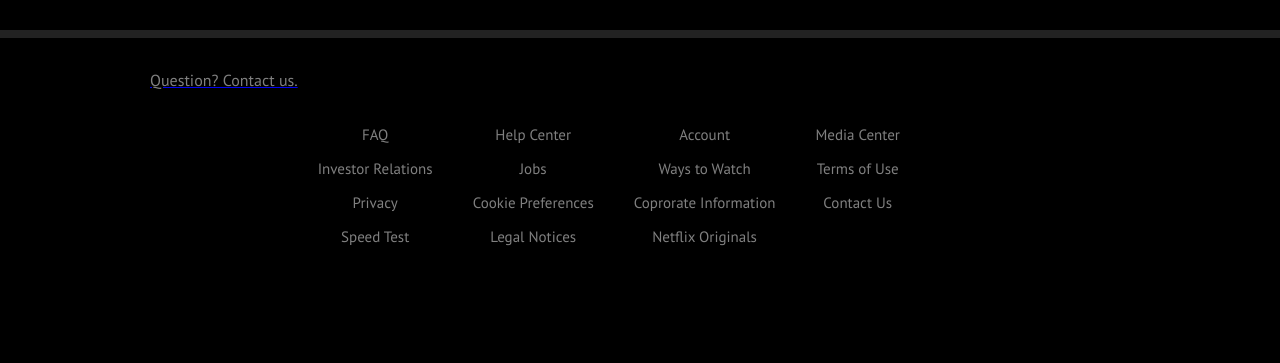
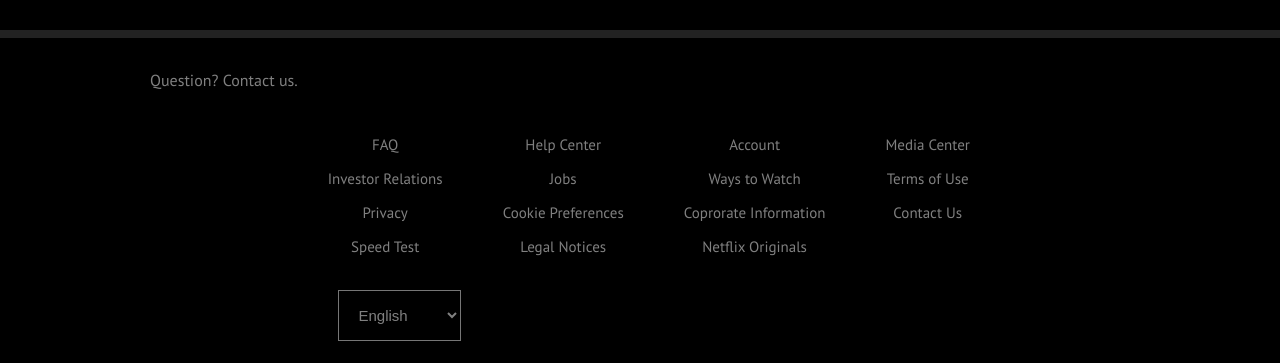
Before and after one commit to nNabakhteveli/Netflix-Clone, a React (Create React App) app: page / in a window 1280 px wide. Shown: the part 2120-2483 px from the top of the page. Before the commit the page ends 2401 px from the top, so only its background shows below. Built offline with nearby package versions, Linux system fonts and the light colour scheme.

Commit message:
Adding links for footer

```diff
--- a/src/App.css
+++ b/src/App.css
@@ -239,6 +239,7 @@
 .footer {
   display: flex;
   text-align: center;
+  padding-bottom: 50px;
 }
 
 .questions {
@@ -248,7 +249,16 @@
 }
 
 .firstFour, .secondFour, .thirdFour, .fourthFour {
-  padding: 20px;
+  padding: 30px;
   font-size: 15px;
   font-family: 'PT Sans', sans-serif;
 }
+
+.language{
+  padding: 15px;
+  font-size: 15px;
+  margin-top: 200px;
+  margin-left: -1200px;
+  color: grey;
+  background: black;
+}
--- a/src/App.js
+++ b/src/App.js
@@ -1,37 +1,43 @@
 import './App.css';
-
 
 function Footer(){
   return(
     <div className='footer'>
       <div>
-        <a href='#'><p className='questions' style={{textDecoration:'none', color: 'grey'}}>Question? Contact us.</p></a>
+        <a href='https://help.netflix.com/en/contactus' target='_blank' style={{textDecoration:'none', color: 'grey'}}><p className='questions'>Question? Contact us.</p></a>
       </div>
       <div className="firstFour">
-        <a href='#' style={{textDecoration:'none', color: 'grey'}}><p>FAQ</p></a>
-        <a href='#' style={{textDecoration:'none', color: 'grey'}}><p>Investor Relations</p></a>
-        <a href='#' style={{textDecoration:'none', color: 'grey'}}><p>Privacy</p></a>
-        <a href='#' style={{textDecoration:'none', color: 'grey'}}><p>Speed Test</p></a>
+        <a href='https://help.netflix.com/en/node/412' style={{textDecoration:'none', color: 'grey'}}><p>FAQ</p></a>
+        <a href='https://ir.netflix.net/ir-overview/profile/default.aspx' style={{textDecoration:'none', color: 'grey'}}><p>Investor Relations</p></a>
+        <a href='https://help.netflix.com/legal/privacy' style={{textDecoration:'none', color: 'grey'}}><p>Privacy</p></a>
+        <a href='https://fast.com/' style={{textDecoration:'none', color: 'grey'}}><p>Speed Test</p></a>
       </div>
 
       <div className="secondFour">
-        <a href='#' style={{textDecoration:'none', color: 'grey'}}><p>Help Center</p></a>
-        <a href='#' style={{textDecoration:'none', color: 'grey'}}><p>Jobs</p></a>
-        <a href='#' style={{textDecoration:'none', color: 'grey'}}><p>Cookie Preferences</p></a>
-        <a href='#' style={{textDecoration:'none', color: 'grey'}}><p>Legal Notices</p></a>
+        <a href='https://help.netflix.com/en/' style={{textDecoration:'none', color: 'grey'}}><p>Help Center</p></a>
+        <a href='https://jobs.netflix.com/' style={{textDecoration:'none', color: 'grey'}}><p>Jobs</p></a>
+        <a href='https://help.netflix.com/legal/privacy#cookies' style={{textDecoration:'none', color: 'grey'}}><p>Cookie Preferences</p></a>
+        <a href='https://help.netflix.com/legal/notices' style={{textDecoration:'none', color: 'grey'}}><p>Legal Notices</p></a>
       </div>
 
       <div className="thirdFour">
-        <a href='#' style={{textDecoration:'none', color: 'grey'}} ><p>Account</p></a>
-        <a href='#' style={{textDecoration:'none', color: 'grey'}}><p>Ways to Watch</p></a>
-        <a href='#' style={{textDecoration:'none', color: 'grey'}}><p>Coprorate Information</p></a>
-        <a href='#' style={{textDecoration:'none', color: 'grey'}}><p>Netflix Originals</p></a>
+        <a href='https://www.netflix.com/ge/login?nextpage=https%3A%2F%2Fwww.netflix.com%2Fyouraccount' style={{textDecoration:'none', color: 'grey'}} ><p>Account</p></a>
+        <a href='https://devices.netflix.com/en/' style={{textDecoration:'none', color: 'grey'}}><p>Ways to Watch</p></a>
+        <a href='https://help.netflix.com/legal/corpinfo' style={{textDecoration:'none', color: 'grey'}}><p>Coprorate Information</p></a>
+        <a href='https://www.netflix.com/ge/browse/genre/839338' style={{textDecoration:'none', color: 'grey'}}><p>Netflix Originals</p></a>
       </div>
 
       <div className="fourthFour">
-        <a href='#' style={{textDecoration:'none', color: 'grey'}}><p>Media Center</p></a>
-        <a href='#' style={{textDecoration:'none', color: 'grey'}}><p>Terms of Use</p></a>
-        <a href='#' style={{textDecoration:'none', color: 'grey'}}><p>Contact Us</p></a>
+        <a href='https://media.netflix.com/en/' style={{textDecoration:'none', color: 'grey'}}><p>Media Center</p></a>
+        <a href='https://help.netflix.com/legal/termsofuse' style={{textDecoration:'none', color: 'grey'}}><p>Terms of Use</p></a>
+        <a href='https://help.netflix.com/en/contactus' style={{textDecoration:'none', color: 'grey'}}><p>Contact Us</p></a>
+      </div>
+      <div>
+        <select className='language'>
+          <option selected value>English</option>
+          <option>ქართული</option>
+          <option>русский</option>
+        </select>
       </div>
     </div>
   );
```
Also changed, not shown: 1 other file (tests, documents, lock files or other folders).
